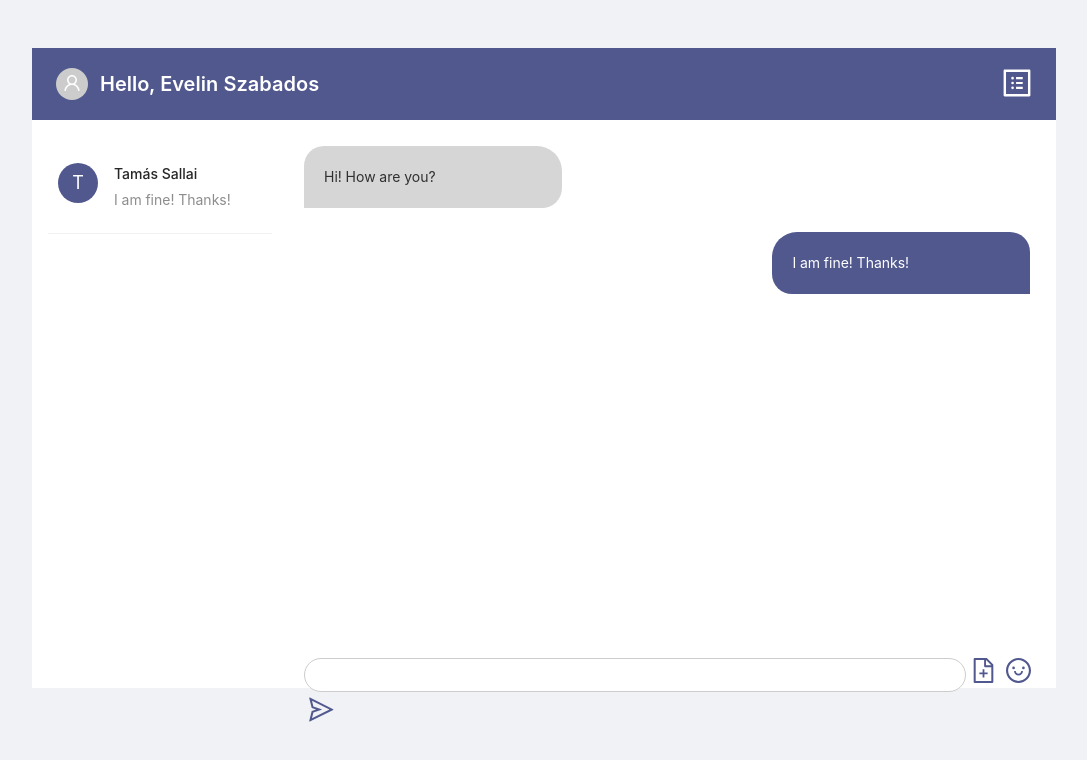
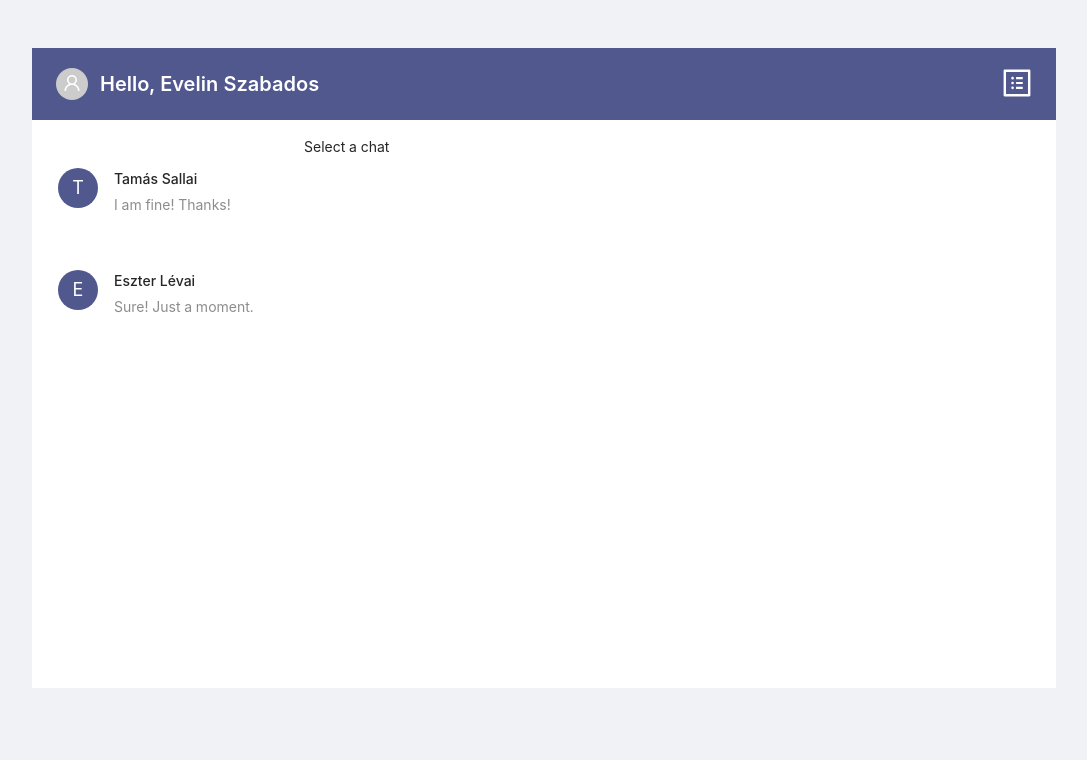
Before and after one commit to EvelinSzabados/React-Chat-App-with-Typescript, a React (Create React App) app: page /dashboard in a window 1280 px wide. Shown: the top 760 px of the page, without its empty margins (96-1183 px from the left). Built offline with nearby package versions, Linux system fonts and the light colour scheme.

Commit message:
Display chat messages of selected chat

```diff
--- a/src/Context/ChatData.tsx
+++ b/src/Context/ChatData.tsx
@@ -33,8 +33,8 @@ const data = [
         chatId: '002',
         users: [
             {
-                id: '3',
-                displayName: 'Csilla Kovács'
+                id: '1',
+                displayName: 'Evelin Szabados'
             },
             {
                 id: '4',
@@ -43,14 +43,14 @@ const data = [
         ],
         messages: [
             {
-                senderId: '3',
-                message: "Hi! How are you?",
+                senderId: '1',
+                message: "Hi! Can you send me the title of that book we were talking baout last Sunday?",
                 sent: new Date(),
 
             },
             {
                 senderId: '4',
-                message: "I am fine! Thanks!",
+                message: "Sure! Just a moment.",
                 sent: new Date(),
 
             }
--- a/src/Dashboard/ChatViewContent.tsx
+++ b/src/Dashboard/ChatViewContent.tsx
@@ -3,14 +3,15 @@ import { UserContext } from '../Context/UserContext';
 import { UserSent, FriendSent, MessageContainer } from './Style';
 import { ChatContext } from '../Context/ChatContext';
 
-export default function ChatViewContainer() {
+export default function ChatViewContainer(props: any) {
     const { currentUser } = useContext(UserContext);
     const { chats } = useContext(ChatContext);
-
+    const selectedChat = chats.filter(chatToDisplay => { return chatToDisplay?.chatId === props.chat });
 
     return (
         <MessageContainer>
-            {chats.map(chatData => {
+
+            {selectedChat.map(chatData => {
 
                 if (chatData !== null) {
                     return chatData.messages.map(messageData => {
--- a/src/Dashboard/Dashboard.tsx
+++ b/src/Dashboard/Dashboard.tsx
@@ -1,4 +1,4 @@
-import React, { useContext } from 'react'
+import React, { useContext, useState } from 'react'
 import { Layout, List, Avatar } from 'antd';
 import { Row, Col } from 'antd';
 import { ChatViewContainer, DashboardContent, ChatListContainer, ChatListItemContainer } from './Style';
@@ -12,6 +12,12 @@ export default function Dashboard() {
 
     const { chats } = useContext(ChatContext);
     const { currentUser } = useContext(UserContext);
+    let initialChat = null;
+    if (chats !== null && chats.length > 0) {
+        initialChat = chats[0]?.chatId
+    }
+    const [selectedChat, setSelectedChat] = useState(initialChat);
+
 
     return (
         <Layout style={{ height: '100vh' }}>
@@ -24,9 +30,9 @@ export default function Dashboard() {
                                 itemLayout="horizontal"
                                 dataSource={chats}
                                 renderItem={chat => (
-                                    <ChatListItemContainer>
+                                    <ChatListItemContainer selected={chat?.chatId === selectedChat ? true : false}>
                                         {chat !== null ?
-                                            <List.Item>
+                                            <List.Item onClick={() => { setSelectedChat(chat.chatId) }}>
                                                 <List.Item.Meta
                                                     avatar={<Avatar size={40} style={{ backgroundColor: '#51588e' }}>{chat.users.filter(user => user.id !== currentUser.id)[0].displayName[0]}</Avatar>}
                                                     title={chat.users.filter(user => user.id !== currentUser.id)[0].displayName}
@@ -41,8 +47,12 @@ export default function Dashboard() {
                     </Col>
                     <Col span={18}>
                         <ChatViewContainer>
-                            <ChatViewContent />
-                            <ChatMessageInput />
+                            {selectedChat !== null ?
+                                <React.Fragment>
+                                    <ChatViewContent chat={selectedChat} />
+                                    <ChatMessageInput />
+                                </React.Fragment> : 'Select a chat'}
+
                         </ChatViewContainer></Col>
                 </Row>
             </DashboardContent>
--- a/src/Dashboard/Style.tsx
+++ b/src/Dashboard/Style.tsx
@@ -20,12 +20,15 @@ export const ChatListContainer = styled.div`
     height: 80vh;
 
 `;
-export const ChatListItemContainer = styled.div`
-    padding: 10px;
 
-    margin-top: 5px;
-    border-bottom: 0.7px solid #f2f2f2;
-`;
+export const ChatListItemContainer = styled.div<{ selected: boolean }>((props) => ({
+        backgroundColor: props.selected ? '#f2f2f2' : 'white',
+        padding: '10px',
+        marginTop: '10px',
+        borderBottom: '0.7px solig #f2f2',
+        cursor: 'pointer'
+}));
+
 
 export const FriendSent = styled.p`
 
```
